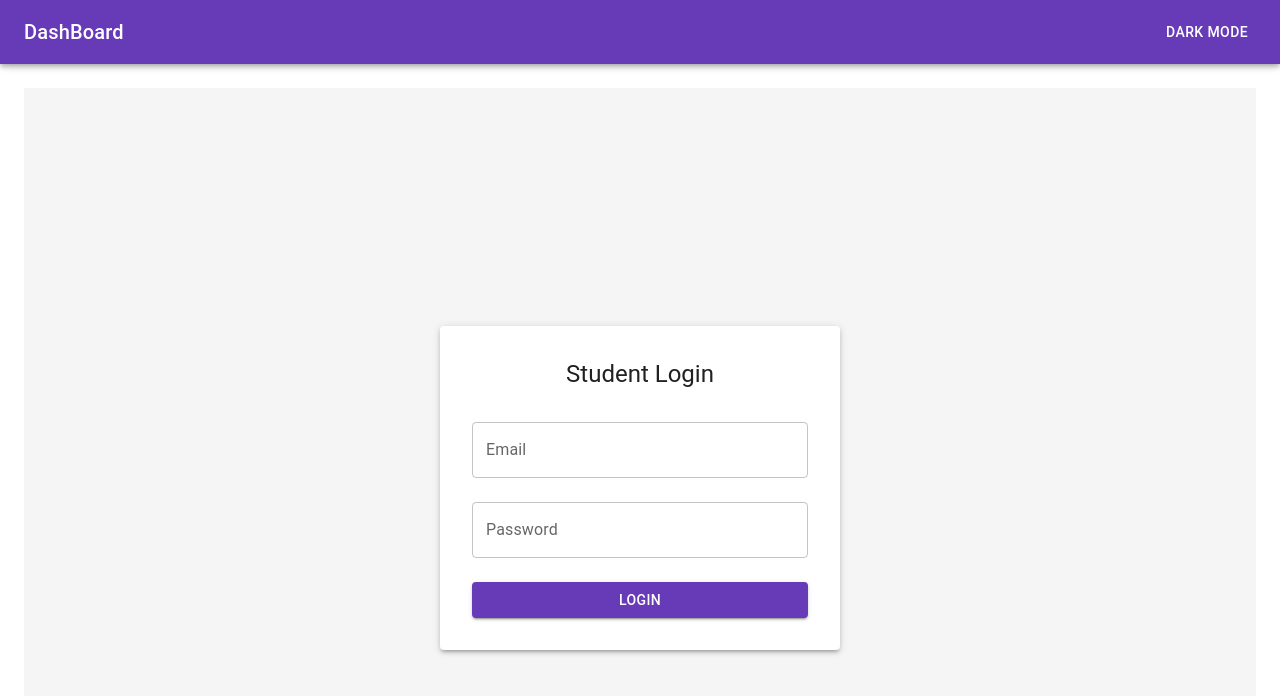
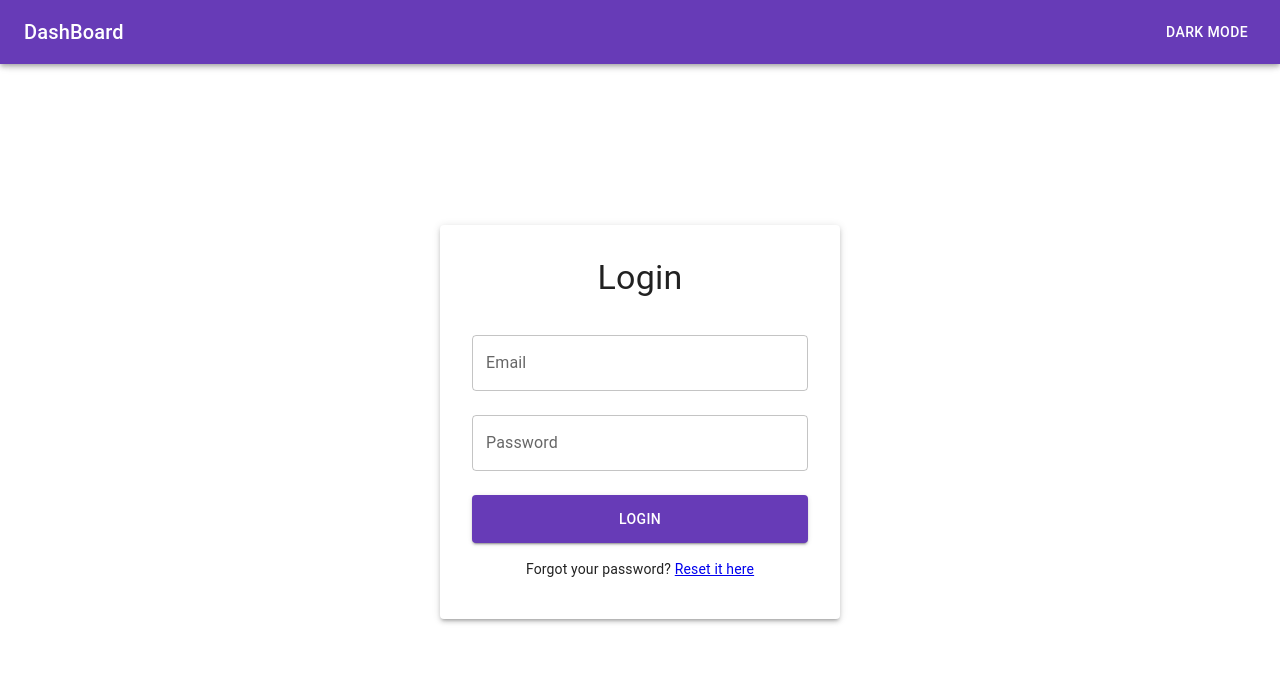
Before and after one commit to DhruvPandya2002/Lbrary-Managaement-UserSide, a React (Create React App) app: page /login in a window 1280 px wide. Shown: the top 696 px of the page. Built offline with nearby package versions, Linux system fonts and the light colour scheme.

Commit message:
login update

```diff
--- a/src/Login.js
+++ b/src/Login.js
@@ -7,6 +7,9 @@ import {
   Paper,
   Alert,
   CircularProgress,
+  Card,
+  CardContent,
+  useTheme,
 } from "@mui/material";
 import { collection, query, where, getDocs } from "firebase/firestore";
 import { db } from "./firebase";
@@ -18,6 +21,7 @@ const Login = ({ setUser }) => {
   const [loading, setLoading] = useState(false);
   const [error, setError] = useState("");
   const navigate = useNavigate();
+  const theme = useTheme(); // Access the theme
 
   const handleLogin = async () => {
     setLoading(true);
@@ -57,45 +61,55 @@ const Login = ({ setUser }) => {
       display: "flex",
       justifyContent: "center",
       alignItems: "center",
-        height: "100vh",
-        backgroundColor: "#f5f5f5",
+      height: "83.5vh",
+      backgroundColor: theme.palette.background.default, // Use theme background color
     }}
   >
-      <Paper elevation={3} sx={{ padding: 4, width: 400 }}>
-        <Typography variant="h5" align="center" gutterBottom>
-          Student Login
+    <Card sx={{ maxWidth: 400, width: '100%', p: 2, boxShadow: 3 }}>
+      <CardContent>
+        <Typography variant="h4" gutterBottom align="center">
+          Login
         </Typography>
-        {error && <Alert severity="error">{error}</Alert>}
-        <Box component="form" sx={{ mt: 2 }}>
+
+        {/* Display error message if exists */}
+        {error && <Alert severity="error" sx={{ mt: 2 }}>{error}</Alert>}
+
         <TextField
           label="Email"
           variant="outlined"
           fullWidth
-            margin="normal"
           value={email}
           onChange={(e) => setEmail(e.target.value)}
+          sx={{ mt: 3 }}
         />
+
         <TextField
           label="Password"
           type="password"
           variant="outlined"
           fullWidth
-            margin="normal"
           value={password}
           onChange={(e) => setPassword(e.target.value)}
+          sx={{ mt: 3 }}
         />
+
         <Button
           variant="contained"
           color="primary"
           fullWidth
-            sx={{ mt: 2 }}
           onClick={handleLogin}
+          sx={{ mt: 3, py: 1.5 }}
           disabled={loading}
         >
-            {loading ? <CircularProgress size={24} /> : "Login"}
+          {loading ? <CircularProgress size={24} color="inherit" /> : "Login"}
         </Button>
-        </Box>
-      </Paper>
+
+        {/* Optionally, you can add a link to "forgot password" or "sign up" */}
+        <Typography variant="body2" align="center" sx={{ mt: 2 }}>
+          Forgot your password? <a href="/reset-password">Reset it here</a>
+        </Typography>
+      </CardContent>
+    </Card>
   </Box>
 );
 };
```
Lines whose indentation alone changed are shown as unchanged.
